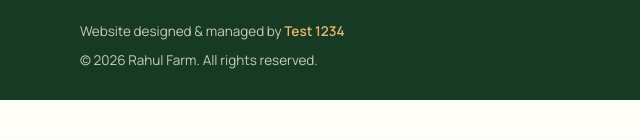
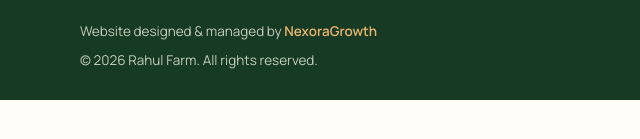
Before and after one commit to patelpinesh07/rahul-farm-site, a plain HTML site: page 404.html in a window 1280 px wide. Shown: the part 493-632 px from the top of the page, 0-640 px from the left. Drawn offline with Linux system fonts and the light colour scheme.

Commit message:
Footer Growth changed

```diff
--- a/404.html
+++ b/404.html
@@ -40,7 +40,7 @@
 <footer class="ftr" style="padding-top:0">
 <div class="wrap">
 <div class="ftr-bottom">
-<div class="ftr-copy"><span class="ftr-credit">Website designed &amp; managed by <a data-credit href="#"><span data-c="creditName">Test 1234</span></a></span><span>© <span data-year>2026</span> Rahul Farm. All rights reserved.</span></div>
+<div class="ftr-copy"><span class="ftr-credit">Website designed &amp; managed by <a data-credit href="#"><span data-c="creditName">NexoraGrowth</span></a></span><span>© <span data-year>2026</span> Rahul Farm. All rights reserved.</span></div>
 <span class="legal"><a href="/shipping-returns.html">Shipping and returns</a><a href="/privacy-policy.html">Privacy policy</a><a href="/terms.html">Terms of service</a></span>
 </div>
 </div>
--- a/assets/js/config.js
+++ b/assets/js/config.js
@@ -49,7 +49,7 @@ window.SITE = {
   youtube: '',
 
   // Footer credit line: "Website designed & managed by ..."
-  creditName: 'Test 1234',   // name shown in the footer
+  creditName: 'NexoraGrowth',   // name shown in the footer
   creditUrl: '',             // optional link, e.g. 'https://yourwebsite.com' (leave '' for plain text)
 
   // Tracking. Paste the IDs when ready, tracking switches on by itself
```
Also changed, not shown: privacy-policy.html (+1 -1 lines), products/dry-fruit-jaggery.html (+1 -1 lines), products/jaggery-pieces-jar.html (+1 -1 lines), products/jaggery-powder.html (+1 -1 lines), products/masala-jaggery.html (+1 -1 lines), products/normal-jaggery-bucket-4kg.html (+1 -1 lines), products/normal-jaggery.html (+1 -1 lines), shipping-returns.html (+1 -1 lines), terms.html (+1 -1 lines).
